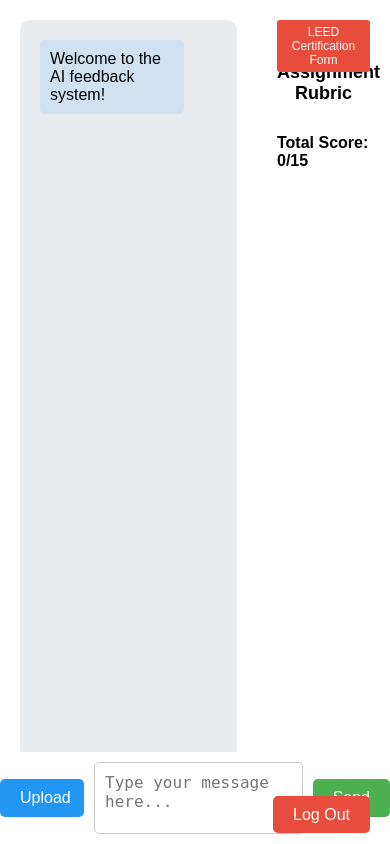
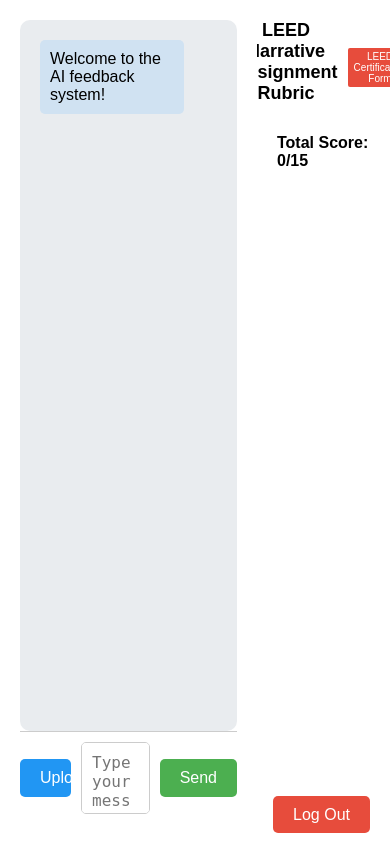
Before and after one commit to yzl9670/LEED-Writing, a Flask app: page / in a window 390 px wide. Run offline with Flask 3, Linux system fonts and the light colour scheme; a user stored in the database is signed in; data that the repository does not hold is empty.

Commit message:
Update content

```diff
--- a/templates/index.html
+++ b/templates/index.html
@@ -68,9 +68,21 @@
             position: relative;
             display: flex;
             flex-direction: column;
-            white-space: pre-wrap; /* 保留换行符和空白 */
+            white-space: pre-wrap;
         }
         .input-container {
+            position: static; /* 或者直接删除 position:absolute; */
+            bottom: auto;
+            left: auto;
+            right: auto;
+            background-color: #fff;
+            padding: 10px 0;
+            z-index: 2;
+            display: flex;
+            gap: 10px;
+            align-items: center;
+            border-top: 1px solid #ccc;
+        /*.input-container {
             display: flex;
             gap: 10px;
             align-items: center;
@@ -434,20 +440,36 @@
             font-weight: bold;
             margin-bottom: 10px;
             text-align: center;
-            position: relative; /* 为了定位按钮 */
-        }
-        /* Resubmit 按钮样式 */
+            position: relative;
+            display: flex;
+            justify-content: center;
+            align-items: center;
+            gap: 10px;
+        }
         .resubmit-button {
-            position: absolute;
-            top: 0;
-            right: 0;
-            font-size: 12px;
             background-color: #e74c3c;
             color: white;
             border: none;
             border-radius: 3px;
             padding: 5px 10px;
             cursor: pointer;
+            font-size: 14px;
+            transition: all 0.3s ease;
+        }
+        @media (max-width: 600px) {
+            .resubmit-button {
+                font-size: 12px;
+                padding: 4px 8px;
+                border-radius: 2px;
+                position: static;
+                margin-top: 10px;
+            }
+        }
+        @media (max-width: 400px) {
+            .resubmit-button {
+                font-size: 10px;
+                padding: 3px 6px;
+            }
         }
         .resubmit-button:hover {
             background-color: #c0392b;
```
Also changed, not shown: other parts of templates/index.html (+27 -33 lines), instance/users.db, 1 other file.
